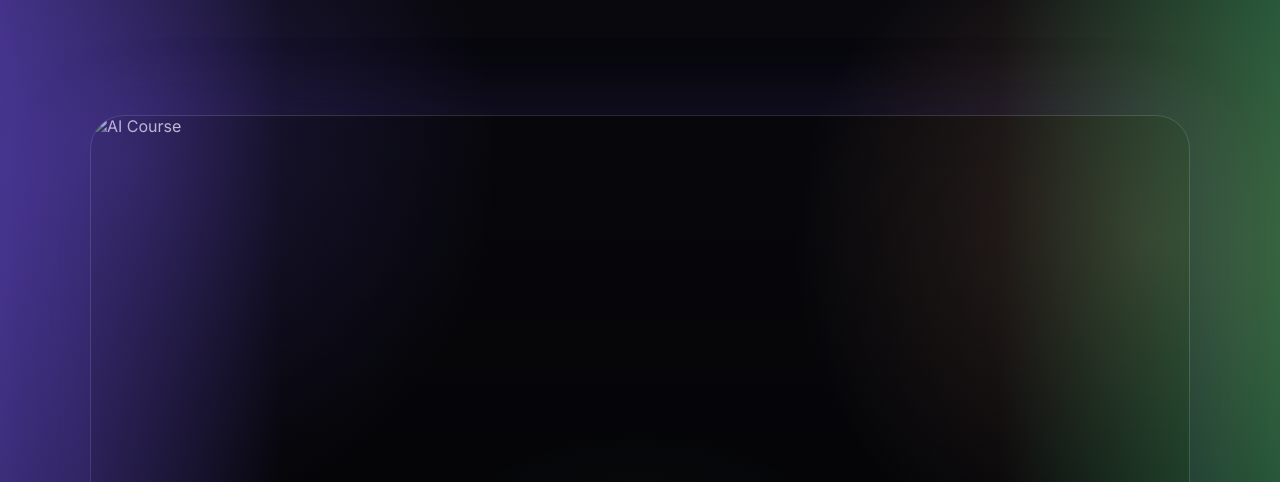
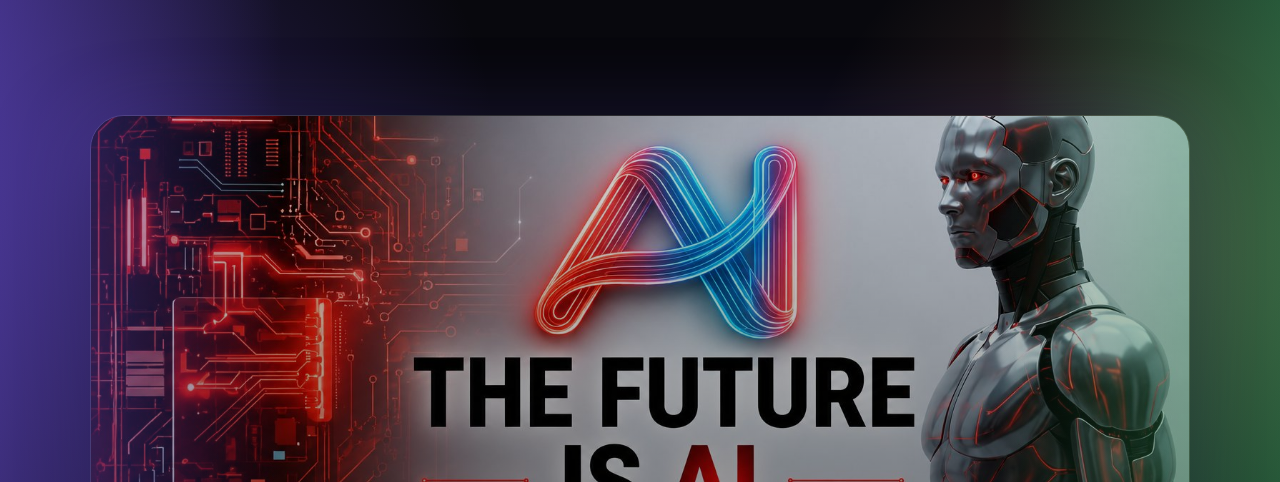
Before and after one commit to stefanavii/main_1, a website: page public/index.html in a window 1280 px wide. Shown: the top 482 px of the page. Drawn offline with Linux system fonts and the light colour scheme; files whose address does not match are found by name.

Commit message:
Update index.html

```diff
--- a/public/index.html
+++ b/public/index.html
@@ -393,7 +393,7 @@ body {
 <section class="hero">
   <div class="hero-box">
     <img class="slide active" src="images/cosmetic-bg.jpg" alt="Cosmetic Product">
-    <img class="slide" src="images/ai-course-bg.jpg" alt="AI Course">
+    <img class="slide" src="C:\Users\user\Documents\Project\images\ai-course-bg.jpeg" alt="AI Course">
     <img class="slide" src="images/job-vacancy-bg.jpg" alt="Agent Vacancy">
 
     <div class="hero-overlay"></div>
```
